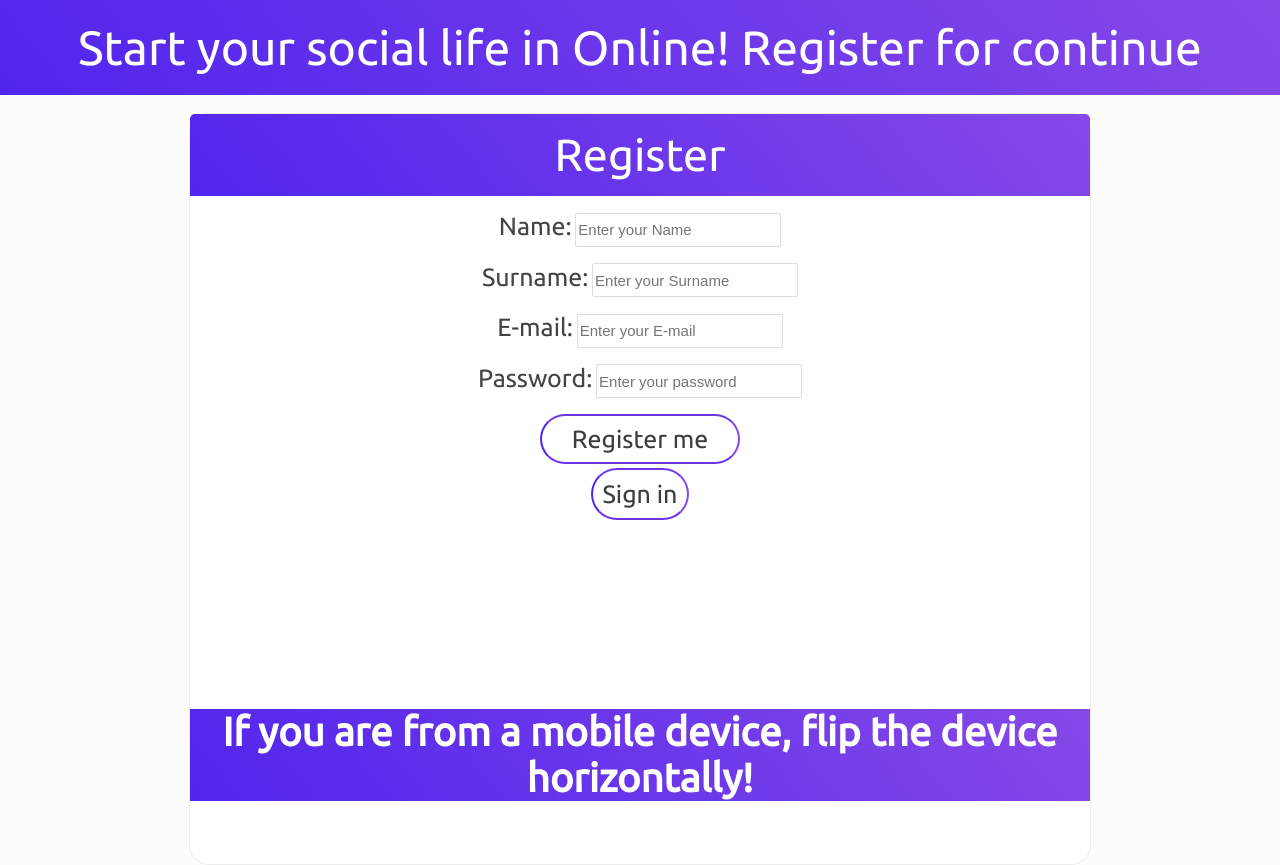
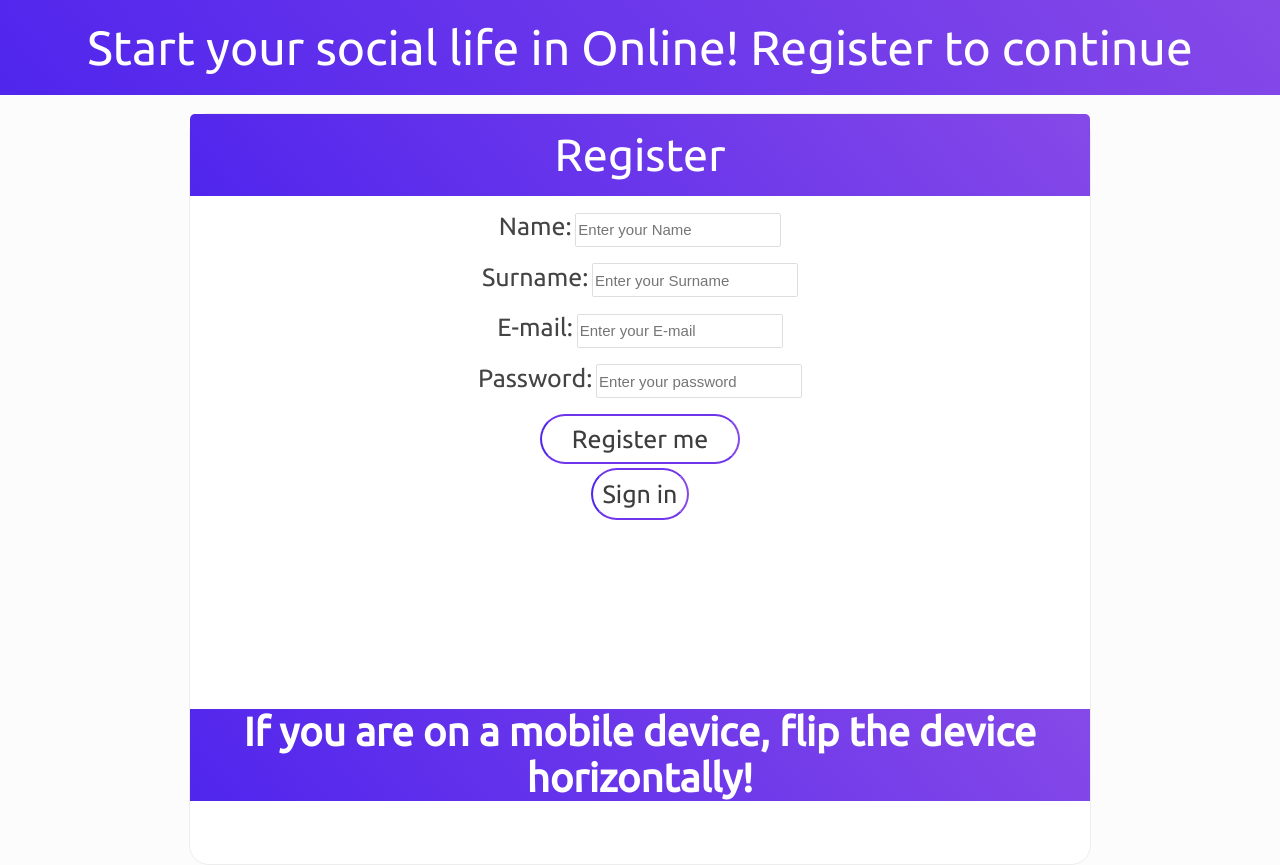
Before and after one commit to accone/Massive.com, a plain HTML site: page index.html in a window 1280 px wide. Drawn offline with Linux system fonts and the light colour scheme.

Commit message:
Update index.html

```diff
--- a/index.html
+++ b/index.html
@@ -12,7 +12,7 @@
 
 <body>
     <div class="con1">
-        <center><font size="7" color="#ffffff">Start your social life in Online! Register for continue</font></center>
+        <center><font size="7" color="#ffffff">Start your social life in Online! Register to continue</font></center>
     </div>
     <br>
     <center>
@@ -63,7 +63,7 @@
                         </p>
                     </form>
                     </p>
-                <h1>If you are from a mobile device, flip the device horizontally!</h1>
+                <h1>If you are on a mobile device, flip the device horizontally!</h1>
             </div>
         </div>
 
```
